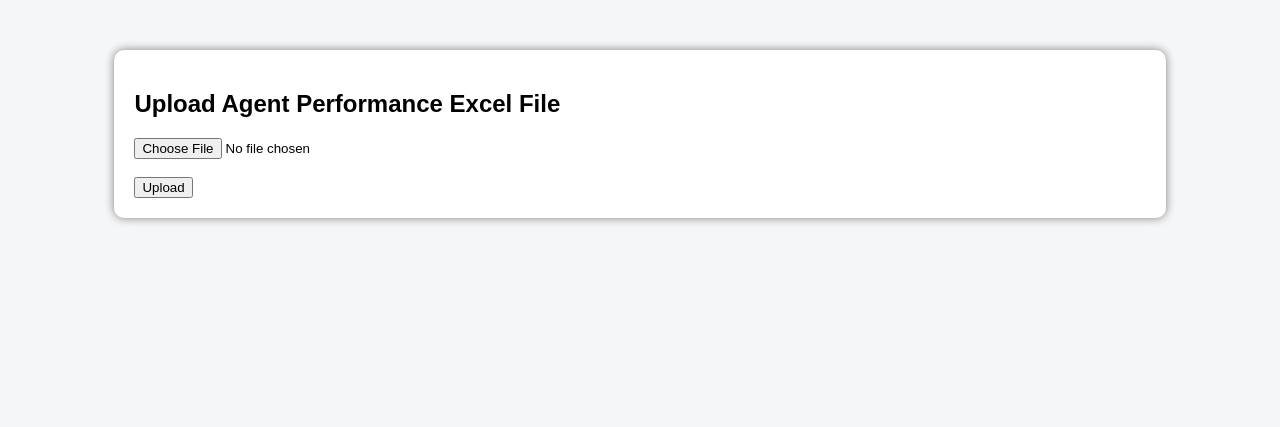
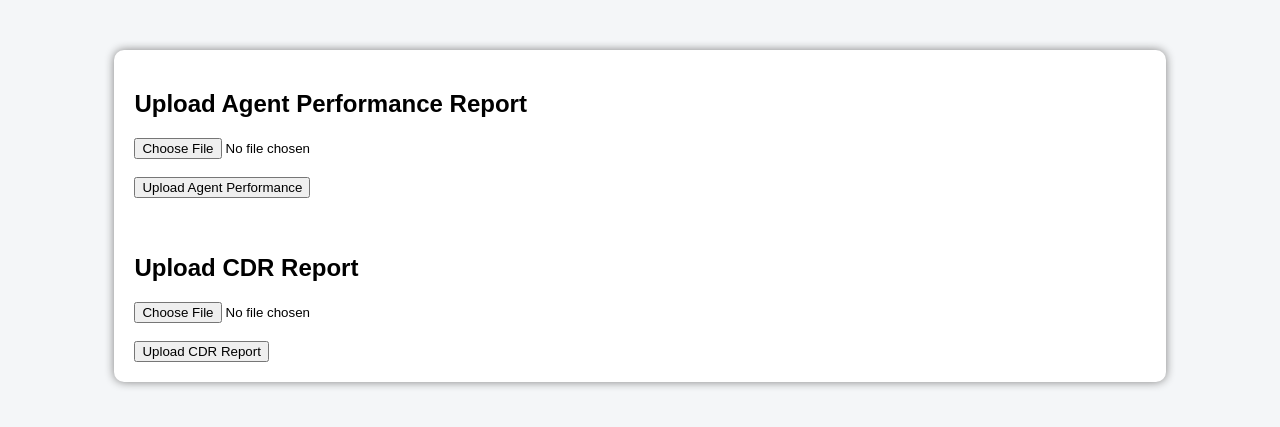
Before and after one commit to Viratmalakar/apr, a Flask app: page / in a window 1280 px wide. Shown: the top 427 px of the page. Run offline with Flask 3, Linux system fonts and the light colour scheme.

Commit message:
Update index.html

```diff
--- a/templates/index.html
+++ b/templates/index.html
@@ -1,7 +1,7 @@
 <!DOCTYPE html>
 <html>
 <head>
-<title>Agent Performance Dashboard</title>
+<title>Dashboard Upload</title>
 <link rel="stylesheet" href="/static/style.css">
 </head>
 
@@ -9,15 +9,25 @@
 
 <div class="container">
 
-<h2>Upload Agent Performance Excel File</h2>
+<h2>Upload Agent Performance Report</h2>
 
-<form method="post" enctype="multipart/form-data">
+<form action="/upload_agent" method="post" enctype="multipart/form-data">
 
 <input type="file" name="file" required>
+<br><br>
+<button type="submit">Upload Agent Performance</button>
+
+</form>
 
 <br><br>
 
-<button type="submit">Upload</button>
+<h2>Upload CDR Report</h2>
+
+<form action="/upload_cdr" method="post" enctype="multipart/form-data">
+
+<input type="file" name="file" required>
+<br><br>
+<button type="submit">Upload CDR Report</button>
 
 </form>
 
```
